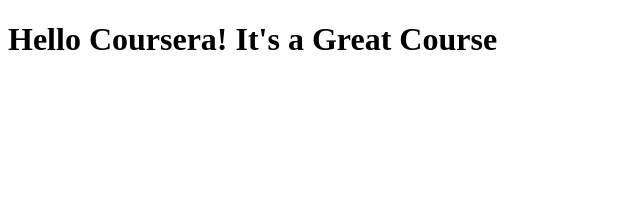
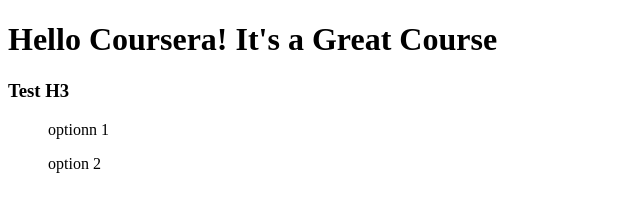
Before and after one commit to joegamboa/coursera-test, a plain HTML site: page site/index.html in a window 1280 px wide. Shown: the whole page, without its empty margins (0-640 px from the left). Drawn offline with Linux system fonts and the light colour scheme.

Commit message:
added more information on body of the intex file

```diff
--- a/site/index.html
+++ b/site/index.html
@@ -5,5 +5,8 @@
 </head>
 <body>
 	<h1>Hello Coursera! It's a Great Course </h1>
+	<h3>Test H3</h3>
+	<ul>optionn 1</ul>
+	<ul>option 2</ul>
 </body>
 </html>
```
